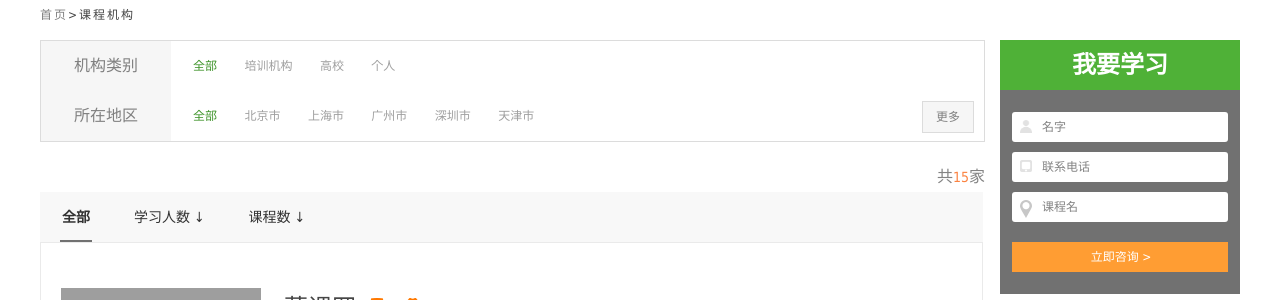
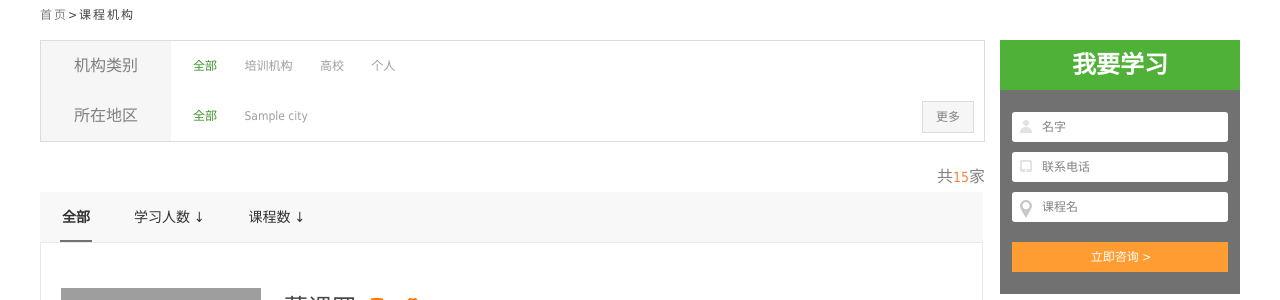
Before and after one commit to StarNek0/MxEduOL, a Django app: template templates/org-list.html in a window 1280 px wide. Shown: the part 202-502 px from the top of the page. Run offline with Django 3.2, Linux system fonts and the light colour scheme; the template is opened without the code that fills it: most values are stand-ins (such as "Sample title", 1, 10 or a date in 2020); grey boxes are pictures that could not be loaded.

Commit message:
在HTML页面中，放入从数据库取出到Views的动态信息的方法，并删除静态信息

```diff
--- a/templates/org-list.html
+++ b/templates/org-list.html
@@ -40,17 +40,9 @@
 					<div class="more">更多</div>
 					<div class="cont">
                         <a href="?ct="><span class="active2">全部</span></a>
-
-                                <a href="?city=1&ct="><span class="">北京市</span></a>
-
-                                <a href="?city=2&ct="><span class="">上海市</span></a>
-
-                                <a href="?city=3&ct="><span class="">广州市</span></a>
-
-                                <a href="?city=4&ct="><span class="">深圳市</span></a>
-
-                                <a href="?city=5&ct="><span class="">天津市</span></a>
-
+                                {% for city in all_citys %}
+                                    <a href="?city=1&ct="><span class="">{{ city.name }}</span></a>
+                                {% endfor %}
 					</div>
 				</li>
 			</ul>
```
